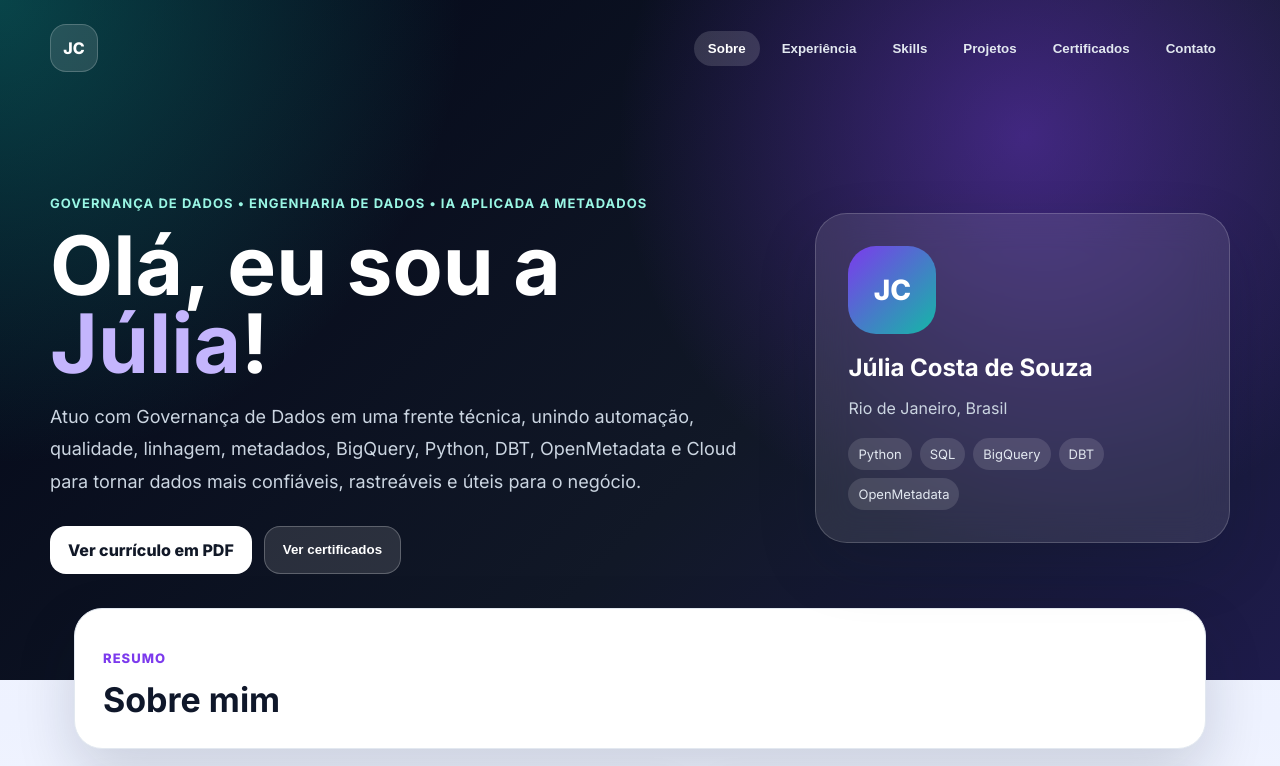
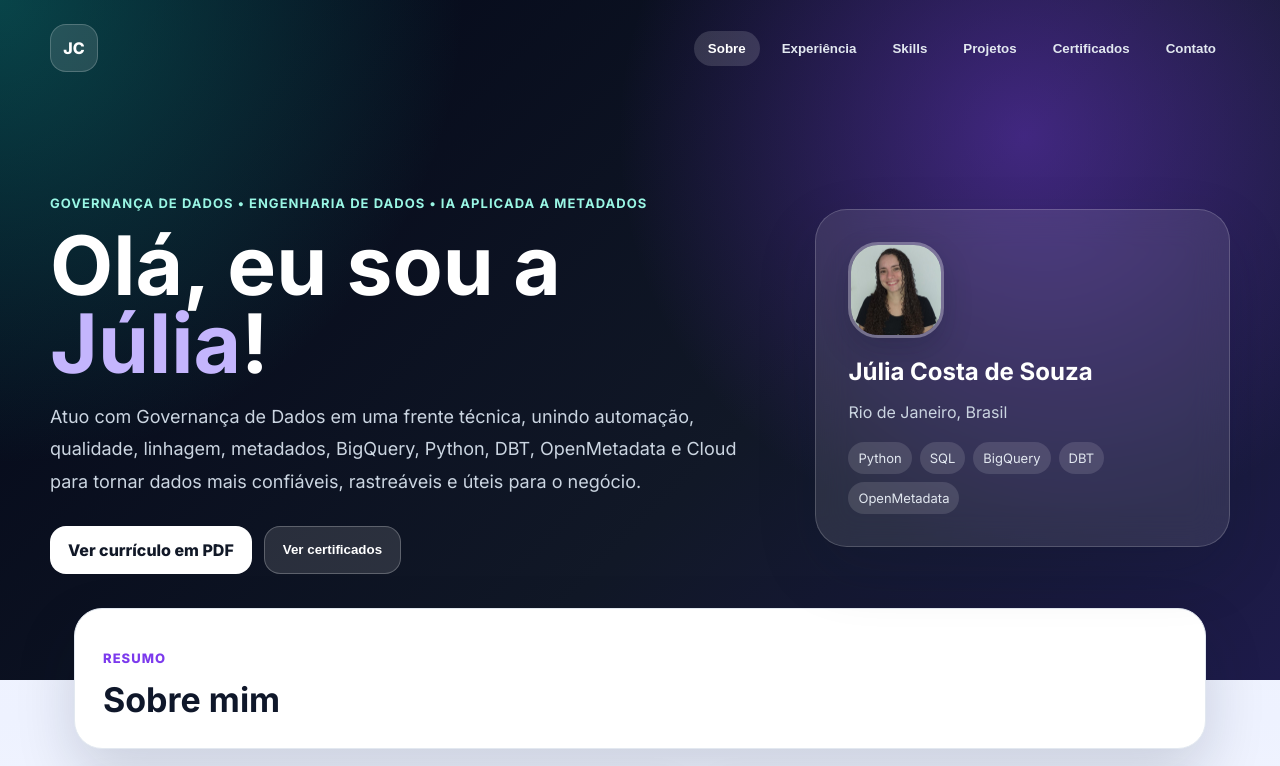
Before and after one commit to juliasouza7/curriculo_online, a plain HTML site: page index.html in a window 1280 px wide. Shown: the top 766 px of the page. Drawn offline with Linux system fonts and the light colour scheme.

Commit message:
Add profile photo and update avatar styles
Add assets/julia-foto.jpg and replace the textual avatar placeholder with an <img> element in index.html (includes accessible alt text). Tweak markup spacing for the empty-state paragraph. Update .avatar styles in style.css to accommodate the photo (size, border-radius, object-fit, border and shadow) for a cleaner profile appearance.

```diff
--- a/index.html
+++ b/index.html
@@ -46,7 +46,7 @@
         </div>
       </div>
       <aside class="profile-card" aria-label="Resumo profissional">
-        <div class="avatar">JC</div>
+        <img src="assets/julia-foto.jpg" alt="Foto de perfil de Júlia Costa" class="avatar" />
         <h2>Júlia Costa de Souza</h2>
         <p>Rio de Janeiro, Brasil</p>
         <div class="profile-tags">
@@ -230,7 +230,8 @@
       </div>
       <div class="certificate-grid" id="certificateGrid"></div>
       <p class="empty-state" id="emptyCertificates">Nenhum certificado encontrado. Coloque seus arquivos na pasta
-        <strong>certificados/</strong>.</p>
+        <strong>certificados/</strong>.
+      </p>
     </section>
 
     <section class="tab-panel" id="contato">
--- a/style.css
+++ b/style.css
@@ -165,14 +165,13 @@ h1 span {
 }
 
 .avatar {
-  width: 88px;
-  height: 88px;
-  border-radius: 28px;
-  background: linear-gradient(135deg, var(--primary), var(--accent));
-  display: grid;
-  place-items: center;
-  font-weight: 900;
-  font-size: 28px;
+  width: 96px;
+  height: 96px;
+  border-radius: 30px;
+  object-fit: cover;
+  display: block;
+  border: 3px solid rgba(255, 255, 255, 0.3);
+  box-shadow: 0 12px 28px rgba(15, 23, 42, 0.22);
 }
 
 .profile-card h2 {
```
Also changed, not shown: assets/julia-foto.jpg (added).
